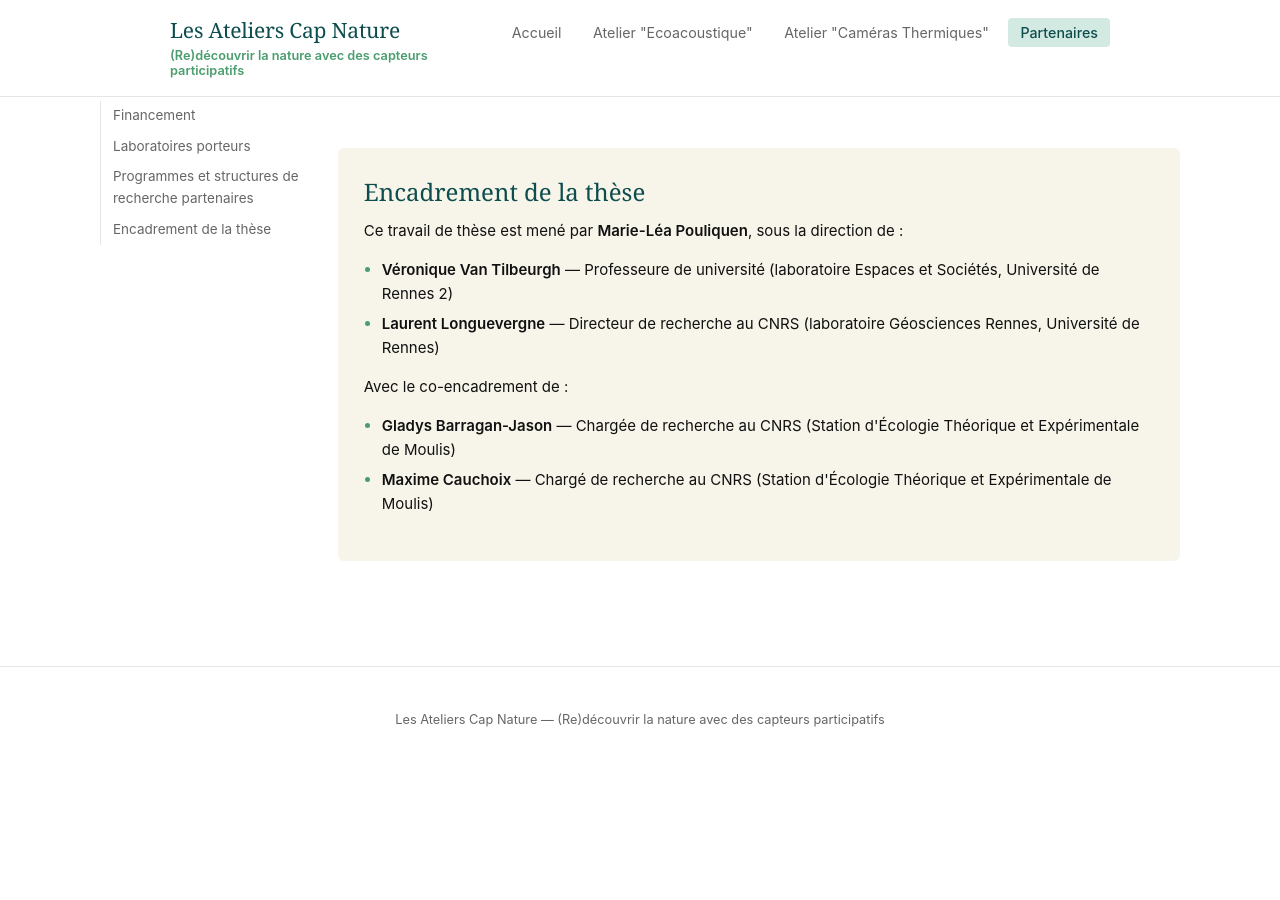
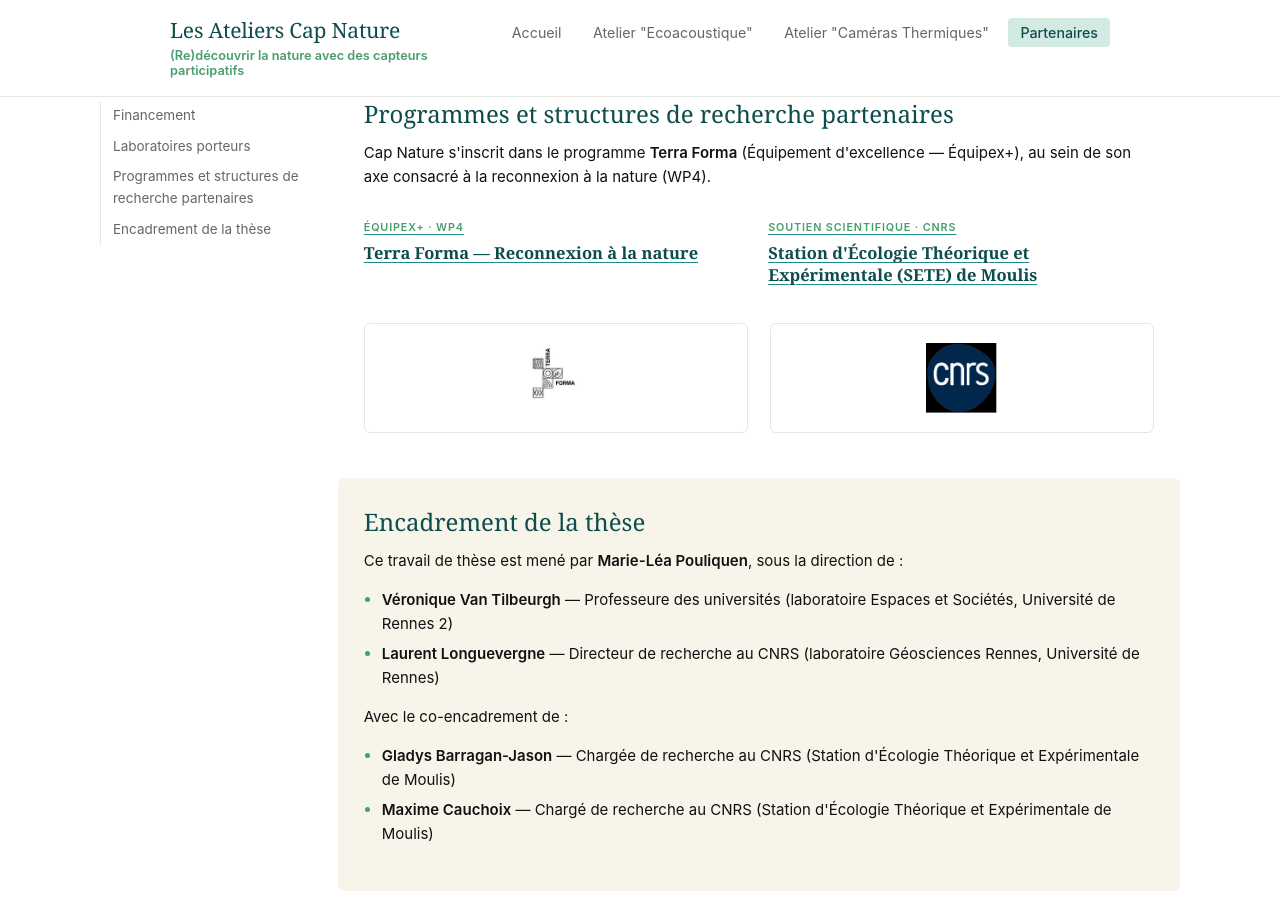
Before and after one commit to marieleapouliquen/wiki-cap-nature, a Jekyll site: the page built from _pages/about.md, in a window 1280 px wide and 900 px high, scrolled down 950 px. Built offline with Jekyll 4.4.1, drawn with Linux system fonts in a browser that asks for light colours; before the commit the page ends 1724 px from its top, so only the background shows below that.

Commit message:
Update about.md

```diff
--- a/_pages/about.md
+++ b/_pages/about.md
@@ -13,11 +13,9 @@ toc:
   - id: encadrement
     label: "Encadrement de la thèse"
 ---
-
 <section id="financement" class="page-section">
   <h2>Financement</h2>
   <p>Le projet est financé dans le cadre d'une thèse de doctorat par les soutiens suivants :</p>
-
   <div class="resource-links">
     <a class="resource-link" href="https://www.doctorat-bretagne.fr/" target="_blank" rel="noopener">
       <span class="resource-link-label">Allocation doctorale</span>
@@ -28,12 +26,15 @@ toc:
       <span class="resource-link-title">Projet Blue Transition</span>
     </a>
   </div>
+  <div class="logo-grid">
+    <a class="logo-item" href="https://www.interregnorthsea.eu/blue-transition" target="_blank" rel="noopener">
+      <img src="{{ '/assets/img/logos/interreg.png' | relative_url }}" alt="Interreg North Sea — Blue Transition">
+    </a>
+  </div>
 </section>
-
 <section id="labo" class="page-section">
   <h2>Laboratoires porteurs</h2>
   <p>Le projet est conduit en collaboration entre deux universités rennaises et leurs laboratoires :</p>
-
   <div class="resource-links">
     <a class="resource-link" href="https://geosciences.univ-rennes.fr/" target="_blank" rel="noopener">
       <span class="resource-link-label">Université de Rennes</span>
@@ -44,13 +45,18 @@ toc:
       <span class="resource-link-title">Laboratoire Espaces et Sociétés (ESO)</span>
     </a>
   </div>
+  <div class="logo-grid">
+    <a class="logo-item" href="https://www.univ-rennes.fr/" target="_blank" rel="noopener">
+      <img src="{{ '/assets/img/logos/univ-rennes.png' | relative_url }}" alt="Université de Rennes">
+    </a>
+    <a class="logo-item" href="https://www.univ-rennes2.fr/" target="_blank" rel="noopener">
+      <img src="{{ '/assets/img/logos/rennes2.png' | relative_url }}" alt="Université Rennes 2">
+    </a>
+  </div>
 </section>
-
 <section id="partenaires" class="page-section">
   <h2>Programmes et structures de recherche partenaires</h2>
-
   <p>Cap Nature s'inscrit dans le programme <strong>Terra Forma</strong> (Équipement d'excellence — Équipex+), au sein de son axe consacré à la reconnexion à la nature (WP4).</p>
-
   <div class="resource-links">
     <a class="resource-link" href="https://terra-forma-web.osug.fr/Reconnexion-a-la-nature-244" target="_blank" rel="noopener">
       <span class="resource-link-label">Équipex+ · WP4</span>
@@ -61,18 +67,25 @@ toc:
       <span class="resource-link-title">Station d'Écologie Théorique et Expérimentale (SETE) de Moulis</span>
     </a>
   </div>
+  <div class="logo-grid">
+    <a class="logo-item" href="https://terra-forma-web.osug.fr/Reconnexion-a-la-nature-244" target="_blank" rel="noopener">
+      <img src="{{ '/assets/img/logos/terraforma.png' | relative_url }}" alt="Terra Forma">
+    </a>
+    <a class="logo-item" href="https://sete-moulis-cnrs.fr/" target="_blank" rel="noopener">
+      <img src="{{ '/assets/img/logos/cnrs.png' | relative_url }}" alt="CNRS">
+    </a>
+  </div>
 </section>
-
 <section id="encadrement" class="page-section">
   <h2>Encadrement de la thèse</h2>
   <p>Ce travail de thèse est mené par <strong>Marie-Léa Pouliquen</strong>, sous la direction de :</p>
   <ul>
-    <li><strong>Véronique Van Tilbeurgh</strong> — Professeure de université (laboratoire Espaces et Sociétés, Université de Rennes 2)</li>
+    <li><strong>Véronique Van Tilbeurgh</strong> — Professeure des universités (laboratoire Espaces et Sociétés, Université de Rennes 2)</li>
     <li><strong>Laurent Longuevergne</strong> — Directeur de recherche au CNRS (laboratoire Géosciences Rennes, Université de Rennes)</li>
   </ul>
   <p>Avec le co-encadrement de :</p>
   <ul>
     <li><strong>Gladys Barragan-Jason</strong> — Chargée de recherche au CNRS (Station d'Écologie Théorique et Expérimentale de Moulis)</li>
-    <li><strong>Maxime Cauchoix</strong> —  Chargé de recherche au CNRS (Station d'Écologie Théorique et Expérimentale de Moulis)</li>
+    <li><strong>Maxime Cauchoix</strong> — Chargé de recherche au CNRS (Station d'Écologie Théorique et Expérimentale de Moulis)</li>
   </ul>
 </section>
```
